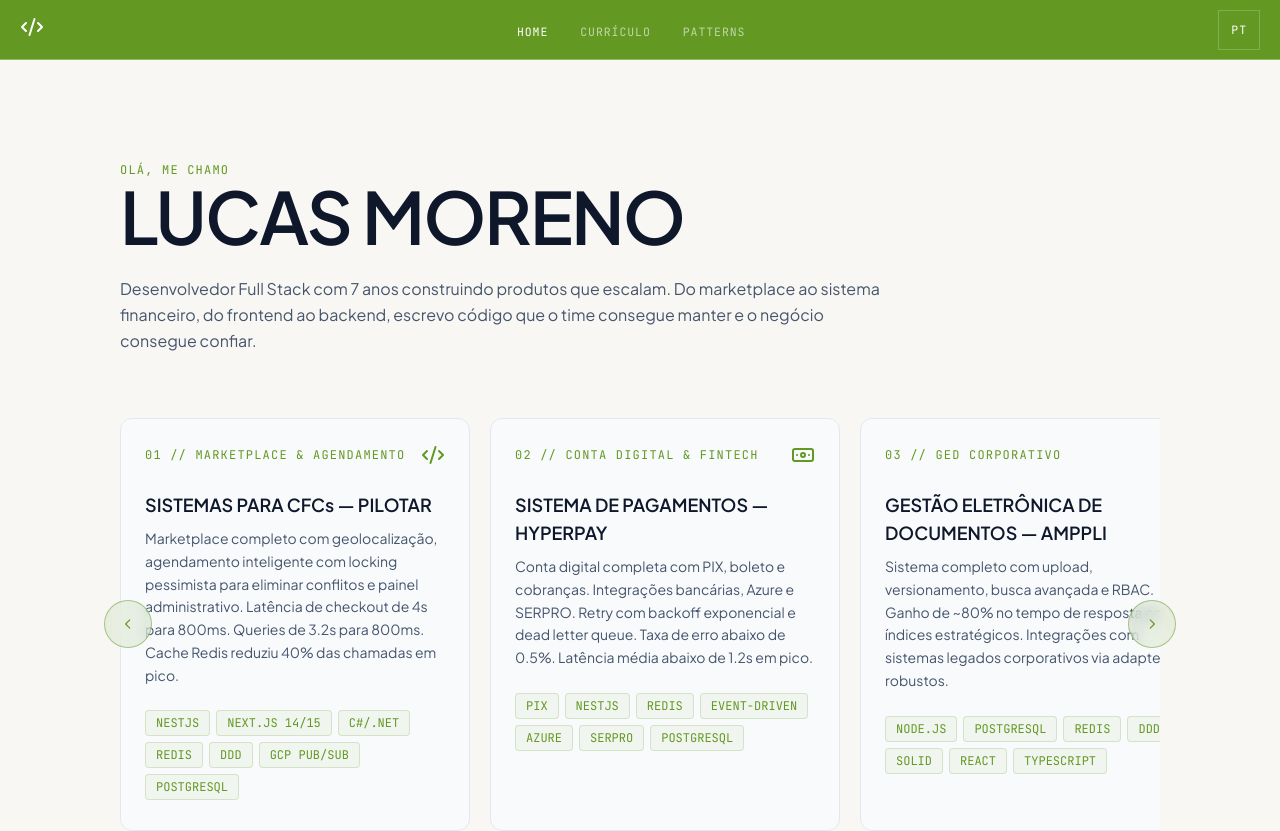
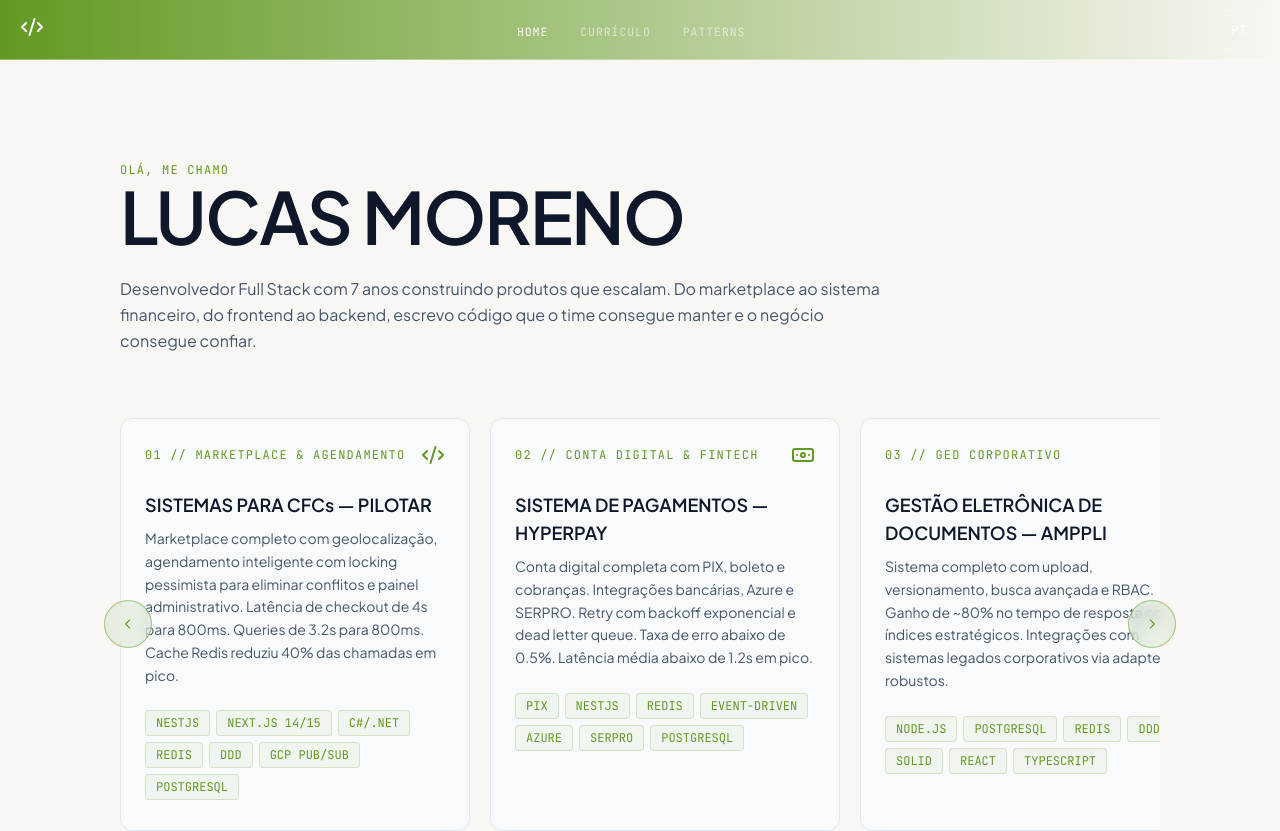
Before and after one commit to LucasZod/lucas-moreno, a Next.js app: page / in a window 1280 px wide. Shown: the top 831 px of the page. Built offline with nearby package versions, Linux system fonts and the light colour scheme.

Commit message:
feat: animation on projects && footer color

```diff
--- a/app/page.tsx
+++ b/app/page.tsx
@@ -372,7 +372,7 @@ const ProjectsContainer = ({ children }: { children: React.ReactNode }) => {
     <motion.section
       initial="hidden"
       whileInView="visible"
-      viewport={{ once: true, amount: 0.2 }}
+      viewport={{ once: true }}
       variants={staggerContainer}
       className="space-y-8"
     >
--- a/app/shared/ui/footer.tsx
+++ b/app/shared/ui/footer.tsx
@@ -16,7 +16,7 @@ export const Footer = () => {
 }
 
 const Container = ({ children }: { children: React.ReactNode }) => {
-  return <footer className="w-full border-t border-white/5 bg-background">{children}</footer>
+  return <footer className="w-full border-t border-white/5 bg-linear-to-r from-primary to-olive-700">{children}</footer>
 }
 
 const Layout = ({ children }: { children: React.ReactNode }) => {
--- a/app/shared/ui/menu.tsx
+++ b/app/shared/ui/menu.tsx
@@ -32,7 +32,7 @@ export const Menu = () => {
 }
 
 const Container = ({ children }: { children: React.ReactNode }) => {
-  return <header className="w-full bg-[#639922]">{children}</header>
+  return <header className="w-full bg-linear-to-r from-primary to-olive-700">{children}</header>
 }
 
 const Layout = ({ children }: { children: React.ReactNode }) => {
```
